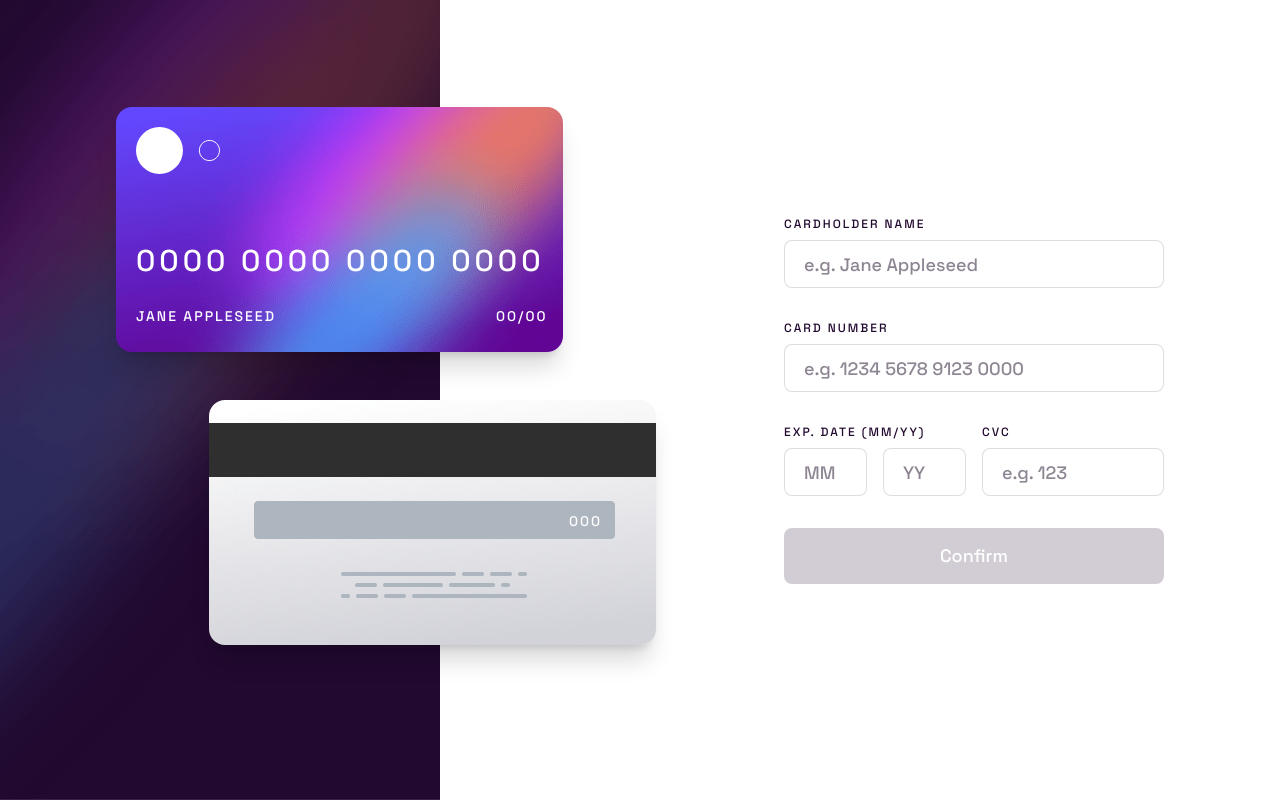
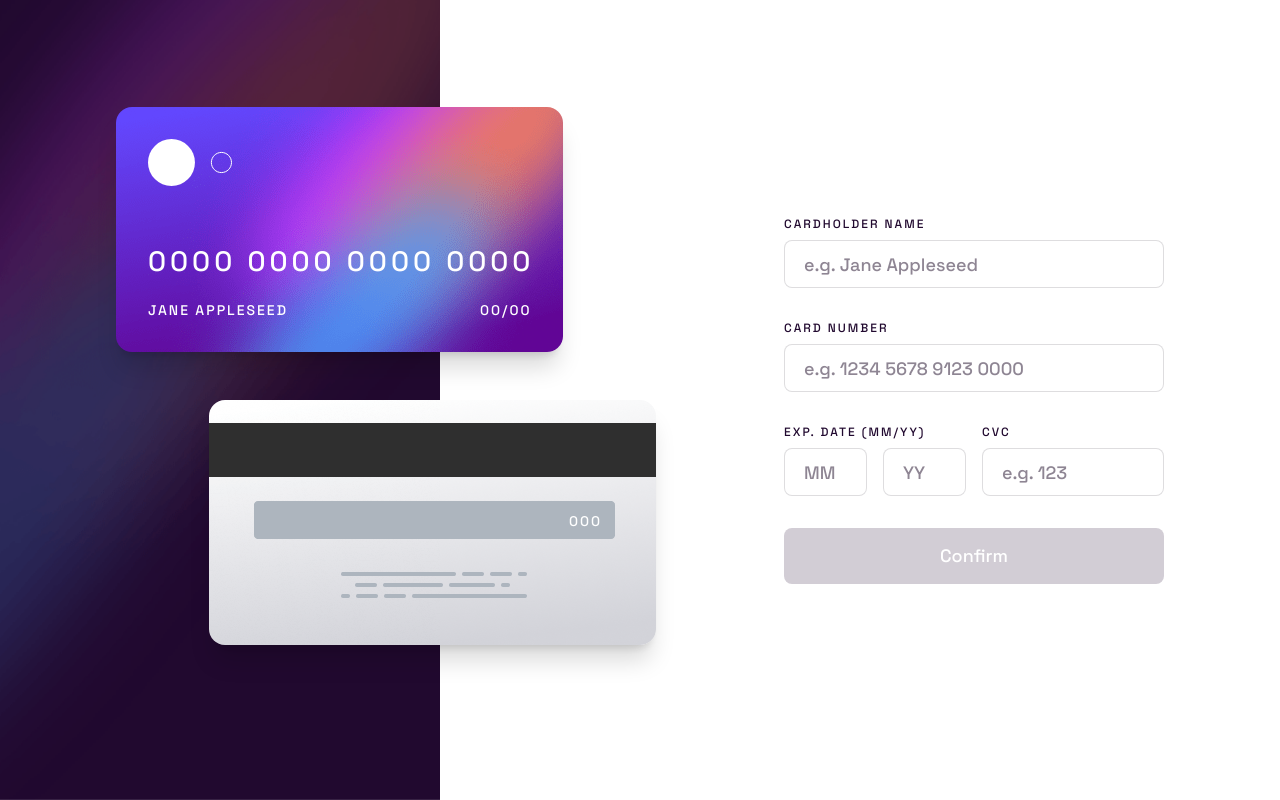
Before and after one commit to john-mirage/interactive-card-details-form, a website built with Vite: page index.html in a window 1280 px wide. Built offline with nearby package versions, Linux system fonts and the light colour scheme.

Commit message:
fix: fix card paddings

```diff
--- a/src/components/card/app-card-front.js
+++ b/src/components/card/app-card-front.js
@@ -149,17 +149,17 @@ class AppCardFront extends HTMLDivElement {
       this.imageElement.setAttribute("alt", "bank card front illustration");
       this.imageElement.setAttribute("draggable", "false");
       this.svgElement.setAttribute("viewBox", "0 0 447 245");
-      this.svgImageElement.setAttribute("x", "20");
-      this.svgImageElement.setAttribute("y", "20");
+      this.svgImageElement.setAttribute("x", "32");
+      this.svgImageElement.setAttribute("y", "32");
       this.svgImageElement.setAttribute("href", cardLogoImage);
       this.svgImageElement.setAttribute("width", "84");
       this.svgImageElement.setAttribute("height", "47");
-      this.numberElement.setAttribute("x", "20");
+      this.numberElement.setAttribute("x", "32");
       this.numberElement.setAttribute("y", "164");
-      this.holderElement.setAttribute("x", "20");
-      this.holderElement.setAttribute("y", "214");
-      this.expirationElement.setAttribute("x", "380");
-      this.expirationElement.setAttribute("y", "214");
+      this.holderElement.setAttribute("x", "32");
+      this.holderElement.setAttribute("y", "208");
+      this.expirationElement.setAttribute("x", "364");
+      this.expirationElement.setAttribute("y", "208");
       this.expirationElement.append(this.expirationMonthElement, "/", this.expirationYearElement);
       this.svgElement.append(this.svgImageElement, this.numberElement, this.holderElement, this.expirationElement);
       this.append(this.imageElement, this.svgElement);
--- a/src/styles/card.css
+++ b/src/styles/card.css
@@ -41,7 +41,7 @@
 }
 
 .card__text--heading {
-  font-size: 30px;
+  font-size: 28px;
   letter-spacing: 4px;
 }
 
```
